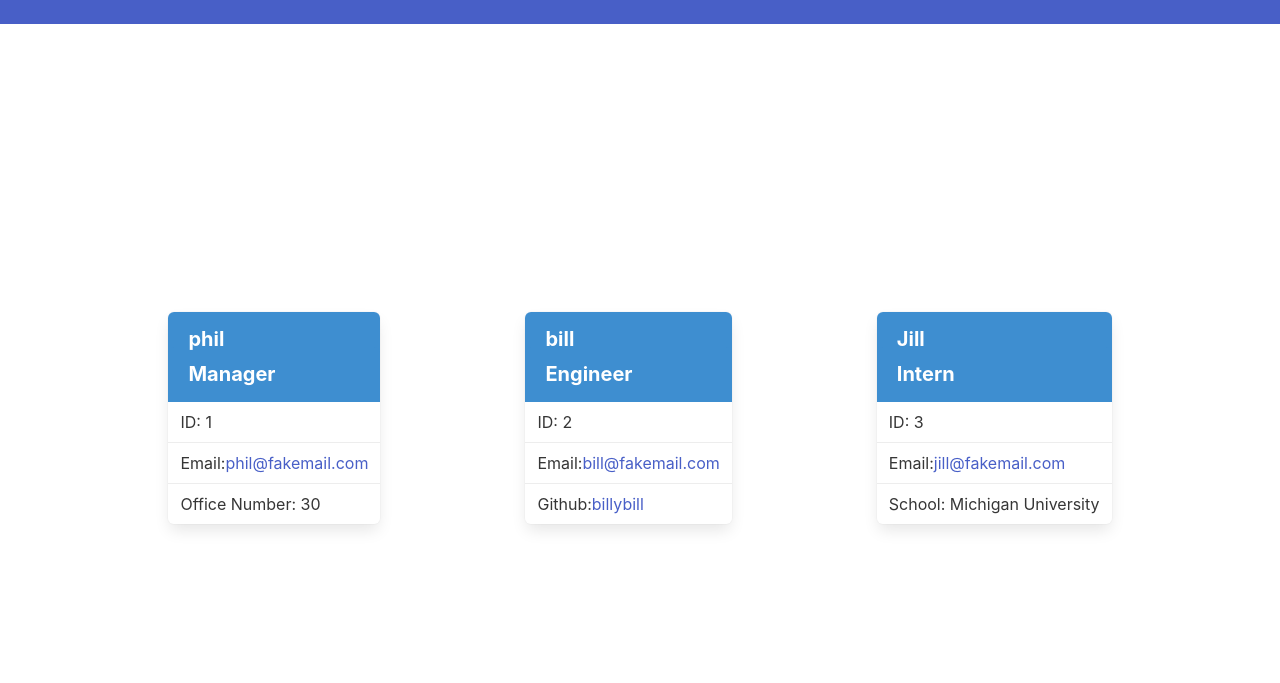
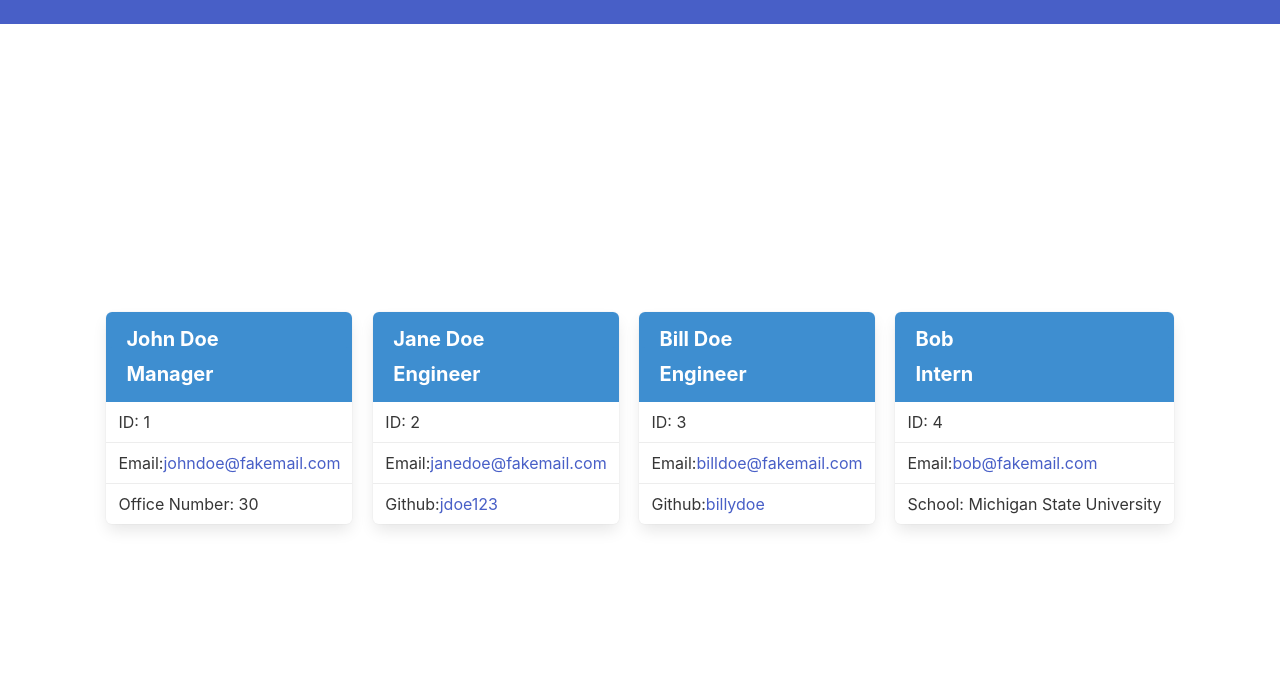
Before and after one commit to mlkrauz/Team-Profile-Generator, a website: page public/index.html in a window 1280 px wide. Shown: the part 117-800 px from the top of the page. Drawn offline with nearby package versions, Linux system fonts and the light colour scheme.

Commit message:
Added README

```diff
--- a/public/index.html
+++ b/public/index.html
@@ -17,29 +17,38 @@
             <div class="level">
                 <div class="level-item">
         <div class="panel is-info">
-            <h3 class="panel-heading title">phil</h3>
+            <h3 class="panel-heading title">John Doe</h3>
             <h3 class="panel-heading subtitle">Manager</h3>
             <p class="panel-block">ID: 1</p>
-            <p class="panel-block">Email: <a href="mailto:phil@fakemail.com">phil@fakemail.com</a></p>
+            <p class="panel-block">Email: <a href="mailto:johndoe@fakemail.com">johndoe@fakemail.com</a></p>
             <p class="panel-block">Office Number: 30</p>
         </div>
     </div>
     <div class="level-item">
         <div class="panel is-info">
-            <h3 class="panel-heading title">bill</h3>
+            <h3 class="panel-heading title">Jane Doe</h3>
             <h3 class="panel-heading subtitle">Engineer</h3>
             <p class="panel-block">ID: 2</p>
-            <p class="panel-block">Email: <a href="mailto:bill@fakemail.com">bill@fakemail.com</a></p>
-            <p class="panel-block">Github: <a href="https://github.com/billybill">billybill</a></p>
+            <p class="panel-block">Email: <a href="mailto:janedoe@fakemail.com">janedoe@fakemail.com</a></p>
+            <p class="panel-block">Github: <a href="https://github.com/jdoe123">jdoe123</a></p>
         </div>
     </div>
     <div class="level-item">
         <div class="panel is-info">
-            <h3 class="panel-heading title">Jill</h3>
+            <h3 class="panel-heading title">Bill Doe</h3>
+            <h3 class="panel-heading subtitle">Engineer</h3>
+            <p class="panel-block">ID: 3</p>
+            <p class="panel-block">Email: <a href="mailto:billdoe@fakemail.com">billdoe@fakemail.com</a></p>
+            <p class="panel-block">Github: <a href="https://github.com/billydoe">billydoe</a></p>
+        </div>
+    </div>
+    <div class="level-item">
+        <div class="panel is-info">
+            <h3 class="panel-heading title">Bob</h3>
             <h3 class="panel-heading subtitle">Intern</h3>
-            <p class="panel-block">ID: 3</p>
-            <p class="panel-block">Email: <a href="mailto:jill@fakemail.com">jill@fakemail.com</a></p>
-            <p class="panel-block">School: Michigan University</p>
+            <p class="panel-block">ID: 4</p>
+            <p class="panel-block">Email: <a href="mailto:bob@fakemail.com">bob@fakemail.com</a></p>
+            <p class="panel-block">School: Michigan State University</p>
         </div>
     </div>
 
```
Also changed, not shown: README.md (added), assets/Preview.png (added).
